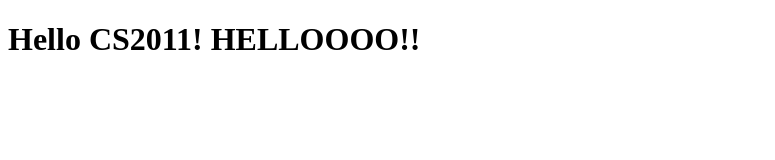
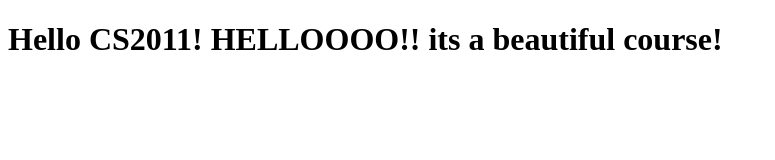
Before and after one commit to AmfingF/course-test, a plain HTML site: page site/index.html in a window 1280 px wide. Shown: the whole page, without its empty margins (0-775 px from the left). Drawn offline with Linux system fonts and the light colour scheme.

Commit message:
Small addition to our page content

```diff
--- a/site/index.html
+++ b/site/index.html
@@ -6,6 +6,7 @@
 	<title>Hello CS 2011!</title>
 </head>
 <body>
-<h1> Hello CS2011! HELLOOOO!!</h1>
+<h1> Hello CS2011! HELLOOOO!!
+its a beautiful course! </h1>
 </body>
 </html>
```
